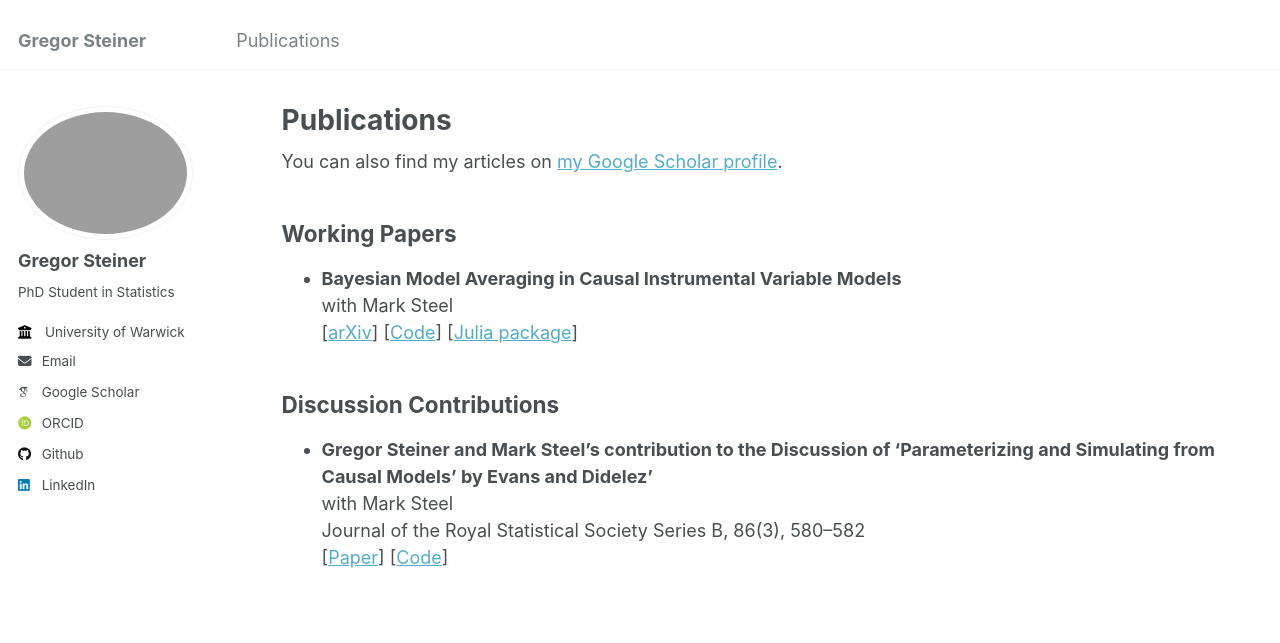
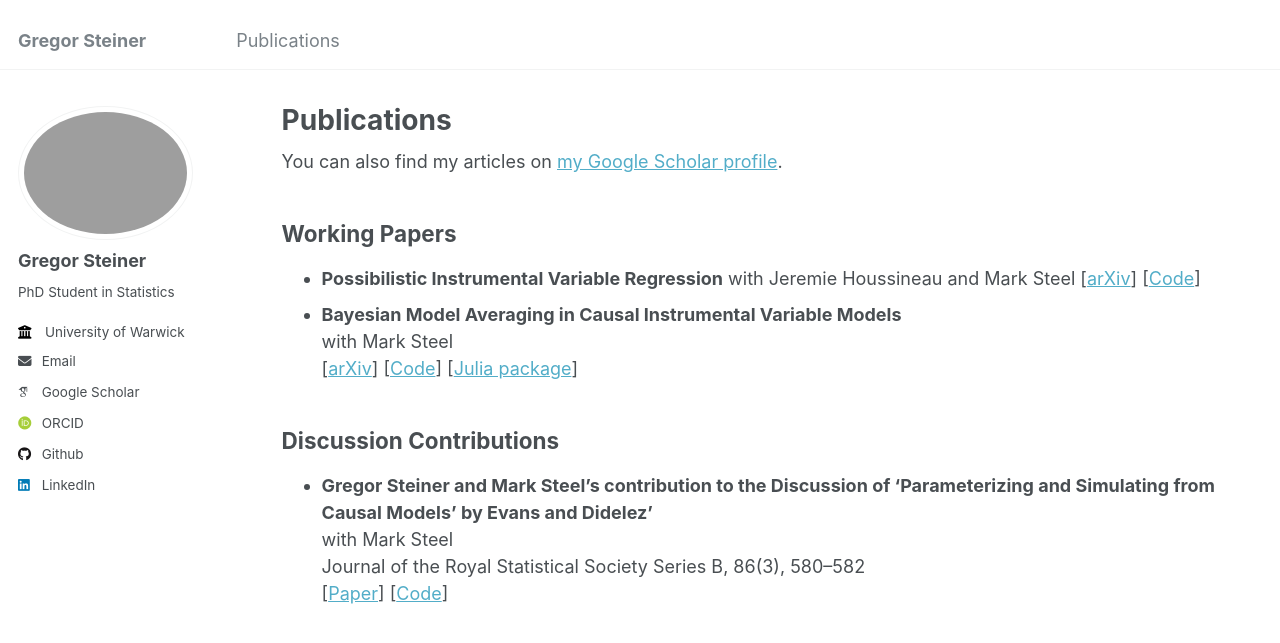
Before and after one commit to gregorsteiner/gregorsteiner.github.io, a Jekyll site: the page built from _pages/publications.md, in a window 1280 px wide. Shown: the top 643 px of the page. Built offline with Jekyll 4.4.1, drawn with Linux system fonts in a browser that asks for light colours; some web fonts are replaced.

Commit message:
Added new preprint

```diff
--- a/_pages/publications.md
+++ b/_pages/publications.md
@@ -11,6 +11,9 @@ author_profile: true
 
 ## Working Papers
 
+* **Possibilistic Instrumental Variable Regression**
+  with Jeremie Houssineau and Mark Steel
+  [[arXiv](https://arxiv.org/abs/2511.16029)] [[Code](https://github.com/gregorsteiner/PossibilisticIV)]
 * **Bayesian Model Averaging in Causal Instrumental Variable Models**
   with Mark Steel
   [[arXiv](https://arxiv.org/abs/2504.13520)] [[Code](https://github.com/gregorsteiner/gIVBMA-Code)] [[Julia package](https://github.com/gregorsteiner/gIVBMA.jl)]
```
